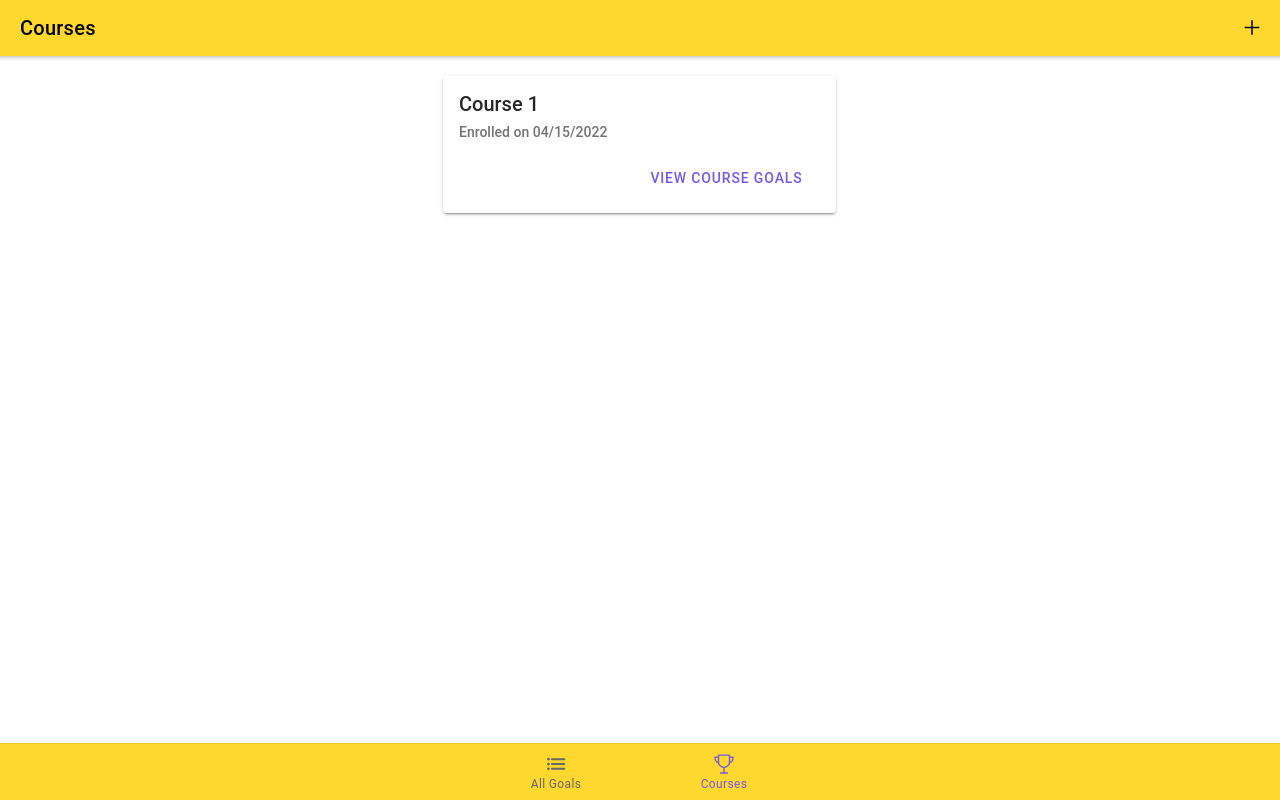
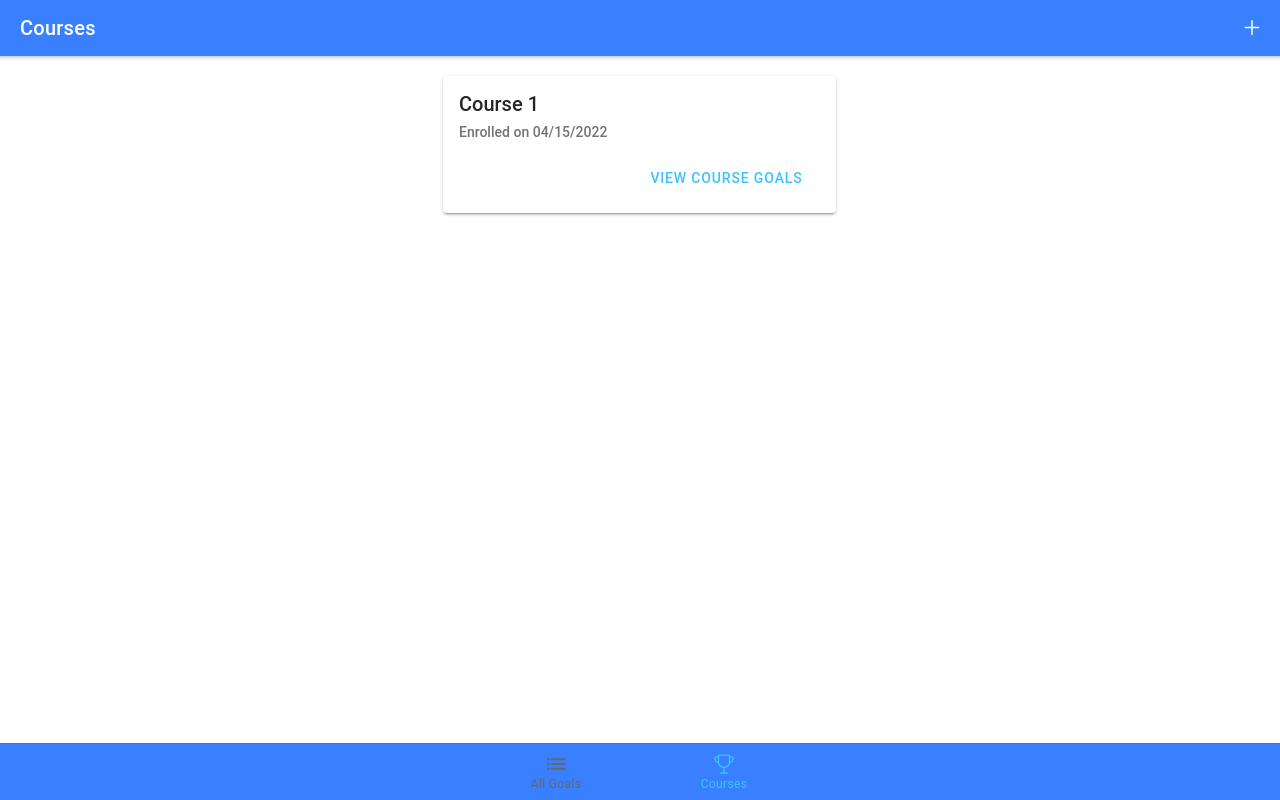
Before and after one commit to md-riaz/ionic-goal, a React (Create React App) app: page /courses/list in a window 1280 px wide. Built offline with nearby package versions, Linux system fonts and the light colour scheme.

Commit message:
reset variables.css

```diff
--- a/src/theme/variables.css
+++ b/src/theme/variables.css
@@ -3,34 +3,39 @@ http://ionicframework.com/docs/theming/ */
 
 /** Ionic CSS Variables **/
 :root {
-   --ion-color-primary: #ffd82f;
-   --ion-color-primary-rgb: 255, 216, 47;
-   --ion-color-primary-contrast: #000000;
-   --ion-color-primary-contrast-rgb: 0, 0, 0;
-   --ion-color-primary-shade: #e0be29;
-   --ion-color-primary-tint: #ffdc44;
+   /** primary **/
+   --ion-color-primary: #3880ff;
+   --ion-color-primary-rgb: 56, 128, 255;
+   --ion-color-primary-contrast: #ffffff;
+   --ion-color-primary-contrast-rgb: 255, 255, 255;
+   --ion-color-primary-shade: #3171e0;
+   --ion-color-primary-tint: #4c8dff;
 
-   --ion-color-secondary: #7458e8;
-   --ion-color-secondary-rgb: 116, 88, 232;
+   /** secondary **/
+   --ion-color-secondary: #3dc2ff;
+   --ion-color-secondary-rgb: 61, 194, 255;
    --ion-color-secondary-contrast: #ffffff;
    --ion-color-secondary-contrast-rgb: 255, 255, 255;
-   --ion-color-secondary-shade: #664dcc;
-   --ion-color-secondary-tint: #8269ea;
+   --ion-color-secondary-shade: #36abe0;
+   --ion-color-secondary-tint: #50c8ff;
 
-   --ion-color-tertiary: #b337ff;
-   --ion-color-tertiary-rgb: 179, 55, 255;
+   /** tertiary **/
+   --ion-color-tertiary: #5260ff;
+   --ion-color-tertiary-rgb: 82, 96, 255;
    --ion-color-tertiary-contrast: #ffffff;
    --ion-color-tertiary-contrast-rgb: 255, 255, 255;
-   --ion-color-tertiary-shade: #9e30e0;
-   --ion-color-tertiary-tint: #bb4bff;
+   --ion-color-tertiary-shade: #4854e0;
+   --ion-color-tertiary-tint: #6370ff;
 
+   /** success **/
    --ion-color-success: #2dd36f;
    --ion-color-success-rgb: 45, 211, 111;
-   --ion-color-success-contrast: #000000;
-   --ion-color-success-contrast-rgb: 0, 0, 0;
+   --ion-color-success-contrast: #ffffff;
+   --ion-color-success-contrast-rgb: 255, 255, 255;
    --ion-color-success-shade: #28ba62;
    --ion-color-success-tint: #42d77d;
 
+   /** warning **/
    --ion-color-warning: #ffc409;
    --ion-color-warning-rgb: 255, 196, 9;
    --ion-color-warning-contrast: #000000;
@@ -38,6 +43,7 @@ http://ionicframework.com/docs/theming/ */
    --ion-color-warning-shade: #e0ac08;
    --ion-color-warning-tint: #ffca22;
 
+   /** danger **/
    --ion-color-danger: #eb445a;
    --ion-color-danger-rgb: 235, 68, 90;
    --ion-color-danger-contrast: #ffffff;
@@ -45,13 +51,23 @@ http://ionicframework.com/docs/theming/ */
    --ion-color-danger-shade: #cf3c4f;
    --ion-color-danger-tint: #ed576b;
 
+   /** dark **/
+   --ion-color-dark: #222428;
+   --ion-color-dark-rgb: 34, 36, 40;
+   --ion-color-dark-contrast: #ffffff;
+   --ion-color-dark-contrast-rgb: 255, 255, 255;
+   --ion-color-dark-shade: #1e2023;
+   --ion-color-dark-tint: #383a3e;
+
+   /** medium **/
    --ion-color-medium: #92949c;
    --ion-color-medium-rgb: 146, 148, 156;
-   --ion-color-medium-contrast: #000000;
-   --ion-color-medium-contrast-rgb: 0, 0, 0;
+   --ion-color-medium-contrast: #ffffff;
+   --ion-color-medium-contrast-rgb: 255, 255, 255;
    --ion-color-medium-shade: #808289;
    --ion-color-medium-tint: #9d9fa6;
 
+   /** light **/
    --ion-color-light: #f4f5f8;
    --ion-color-light-rgb: 244, 245, 248;
    --ion-color-light-contrast: #000000;
@@ -67,61 +83,68 @@ http://ionicframework.com/docs/theming/ */
    */
 
    body {
-      --ion-color-primary: #ffd82f;
-      --ion-color-primary-rgb: 255, 216, 47;
-      --ion-color-primary-contrast: #000000;
-      --ion-color-primary-contrast-rgb: 0, 0, 0;
-      --ion-color-primary-shade: #e0be29;
-      --ion-color-primary-tint: #ffdc44;
+      --ion-color-primary: #428cff;
+      --ion-color-primary-rgb: 66, 140, 255;
+      --ion-color-primary-contrast: #ffffff;
+      --ion-color-primary-contrast-rgb: 255, 255, 255;
+      --ion-color-primary-shade: #3a7be0;
+      --ion-color-primary-tint: #5598ff;
 
-      --ion-color-secondary: #7458e8;
-      --ion-color-secondary-rgb: 116, 88, 232;
+      --ion-color-secondary: #50c8ff;
+      --ion-color-secondary-rgb: 80, 200, 255;
       --ion-color-secondary-contrast: #ffffff;
       --ion-color-secondary-contrast-rgb: 255, 255, 255;
-      --ion-color-secondary-shade: #664dcc;
-      --ion-color-secondary-tint: #8269ea;
+      --ion-color-secondary-shade: #46b0e0;
+      --ion-color-secondary-tint: #62ceff;
 
-      --ion-color-tertiary: #b337ff;
-      --ion-color-tertiary-rgb: 179, 55, 255;
+      --ion-color-tertiary: #6a64ff;
+      --ion-color-tertiary-rgb: 106, 100, 255;
       --ion-color-tertiary-contrast: #ffffff;
       --ion-color-tertiary-contrast-rgb: 255, 255, 255;
-      --ion-color-tertiary-shade: #9e30e0;
-      --ion-color-tertiary-tint: #bb4bff;
+      --ion-color-tertiary-shade: #5d58e0;
+      --ion-color-tertiary-tint: #7974ff;
 
-      --ion-color-success: #2dd36f;
-      --ion-color-success-rgb: 45, 211, 111;
+      --ion-color-success: #2fdf75;
+      --ion-color-success-rgb: 47, 223, 117;
       --ion-color-success-contrast: #000000;
       --ion-color-success-contrast-rgb: 0, 0, 0;
-      --ion-color-success-shade: #28ba62;
-      --ion-color-success-tint: #42d77d;
+      --ion-color-success-shade: #29c467;
+      --ion-color-success-tint: #44e283;
 
-      --ion-color-warning: #ffc409;
-      --ion-color-warning-rgb: 255, 196, 9;
+      --ion-color-warning: #ffd534;
+      --ion-color-warning-rgb: 255, 213, 52;
       --ion-color-warning-contrast: #000000;
       --ion-color-warning-contrast-rgb: 0, 0, 0;
-      --ion-color-warning-shade: #e0ac08;
-      --ion-color-warning-tint: #ffca22;
+      --ion-color-warning-shade: #e0bb2e;
+      --ion-color-warning-tint: #ffd948;
 
-      --ion-color-danger: #eb445a;
-      --ion-color-danger-rgb: 235, 68, 90;
+      --ion-color-danger: #ff4961;
+      --ion-color-danger-rgb: 255, 73, 97;
       --ion-color-danger-contrast: #ffffff;
       --ion-color-danger-contrast-rgb: 255, 255, 255;
-      --ion-color-danger-shade: #cf3c4f;
-      --ion-color-danger-tint: #ed576b;
+      --ion-color-danger-shade: #e04055;
+      --ion-color-danger-tint: #ff5b71;
 
-      --ion-color-medium: #92949c;
-      --ion-color-medium-rgb: 146, 148, 156;
+      --ion-color-dark: #f4f5f8;
+      --ion-color-dark-rgb: 244, 245, 248;
+      --ion-color-dark-contrast: #000000;
+      --ion-color-dark-contrast-rgb: 0, 0, 0;
+      --ion-color-dark-shade: #d7d8da;
+      --ion-color-dark-tint: #f5f6f9;
+
+      --ion-color-medium: #989aa2;
+      --ion-color-medium-rgb: 152, 154, 162;
       --ion-color-medium-contrast: #000000;
       --ion-color-medium-contrast-rgb: 0, 0, 0;
-      --ion-color-medium-shade: #808289;
-      --ion-color-medium-tint: #9d9fa6;
+      --ion-color-medium-shade: #86888f;
+      --ion-color-medium-tint: #a2a4ab;
 
-      --ion-color-light: #f4f5f8;
-      --ion-color-light-rgb: 244, 245, 248;
-      --ion-color-light-contrast: #000000;
-      --ion-color-light-contrast-rgb: 0, 0, 0;
-      --ion-color-light-shade: #d7d8da;
-      --ion-color-light-tint: #f5f6f9;
+      --ion-color-light: #222428;
+      --ion-color-light-rgb: 34, 36, 40;
+      --ion-color-light-contrast: #ffffff;
+      --ion-color-light-contrast-rgb: 255, 255, 255;
+      --ion-color-light-shade: #1e2023;
+      --ion-color-light-tint: #383a3e;
    }
 
    /*
```
